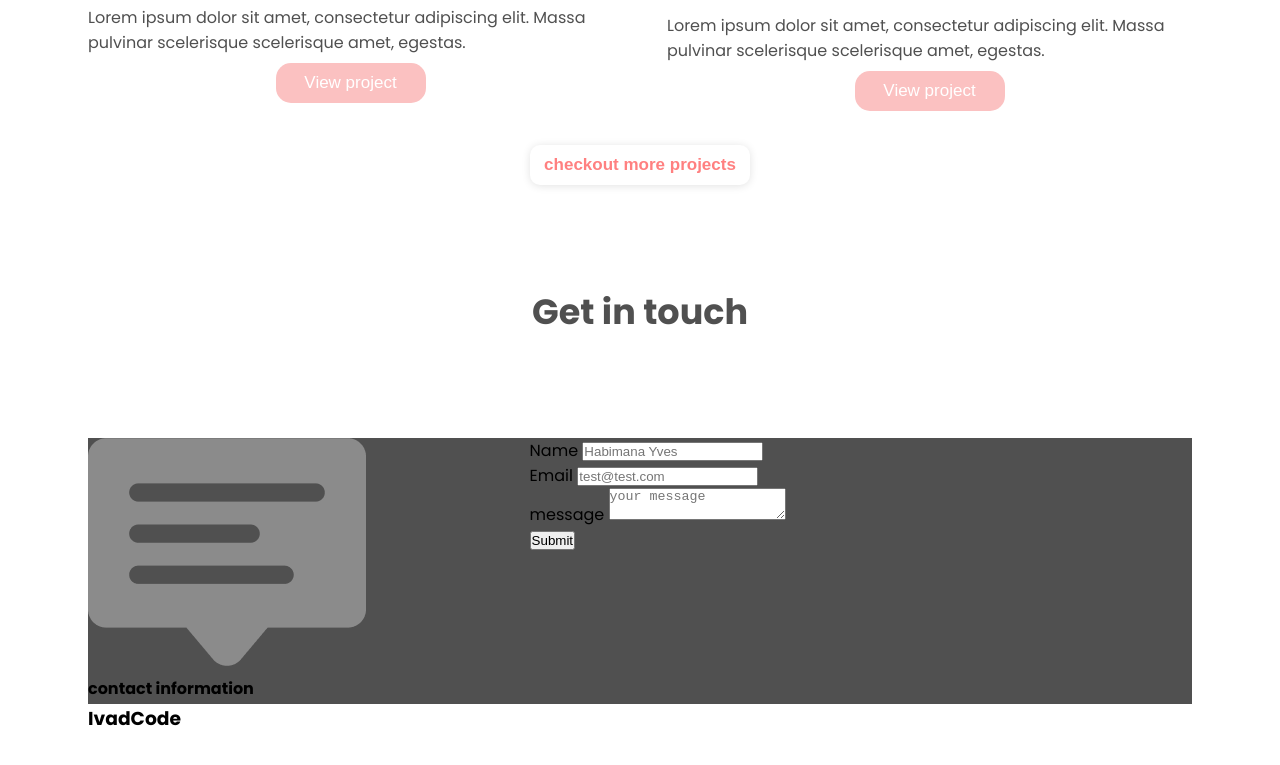
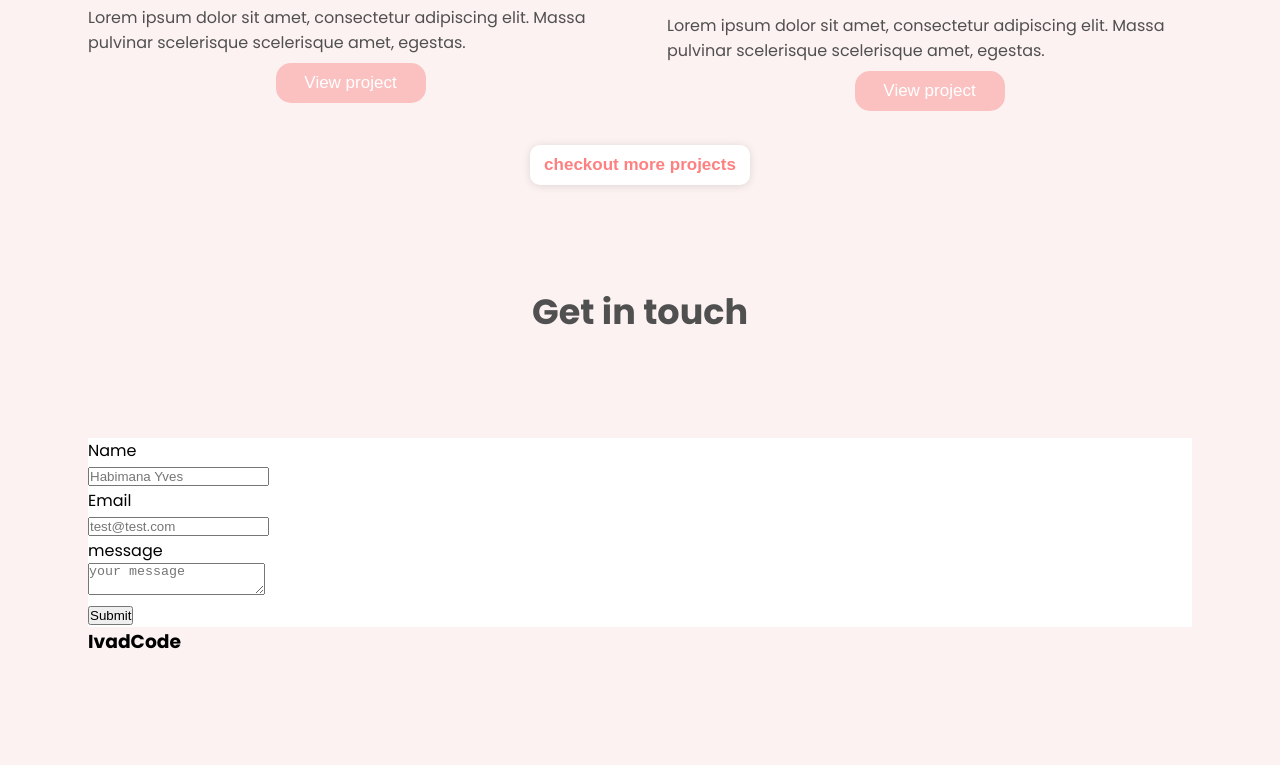
Before and after one commit to Yvad60/ATLP-Captone-Project, a plain HTML site: page index.html in a window 1280 px wide. Shown: the part 2226-2991 px from the top of the page. Drawn offline with Linux system fonts and the light colour scheme.

Commit message:
updating landing page

```diff
--- a/index.html
+++ b/index.html
@@ -116,17 +116,13 @@
 
     <h3 class="section-head">Get in touch</h3>
     <div class="get-in-touch-section">
-      <div class="left-card">
-        <img src="./landing page/assets/message icon.png" alt="" />
-        <h4 class="small-headings">contact information</h4>
-      </div>
-      <div class="right-card">
+      <div class="card">
         <form action="contact" id="contactForm">
-          <label> Name</label>
+          <label> Name</label><br>
           <input type="text" name="name" id="name" placeholder="Habimana Yves" /><br />
-          <label>Email</label>
+          <label>Email</label><br>
           <input type="email" name="email" id="email" placeholder="test@test.com" /><br />
-          <label>message</label>
+          <label>message</label><br>
           <textarea name="name" id="message" placeholder="your message"></textarea><br />
           <button type="submit">Submit</button>
         </form>
--- a/landing page/landing-styles.css
+++ b/landing page/landing-styles.css
@@ -5,7 +5,7 @@
 }
 body {
   font-family: "Poppins", sans-serif;
-  background-color: #fbc1c1 11%;
+  background-color: #fdf2f2;
 }
 .header {
   background-color: #fdfcfc;
@@ -192,15 +192,9 @@ h4 {
 /* Get in touch section */
 
 .get-in-touch-section {
-  display: flex;
-  background-color: #505050;
+  display: grid;
+  grid-template-columns: 1fr 2fr;
+  column-gap: 2em;
+  background-color: #ffffff;
+  min-width: fit-content;
 }
-
-.left-card {
-  flex: 2;
-  background-color: #505050;
-}
-.right-card {
-  flex: 3;
-  height: 200px;
-}
```
